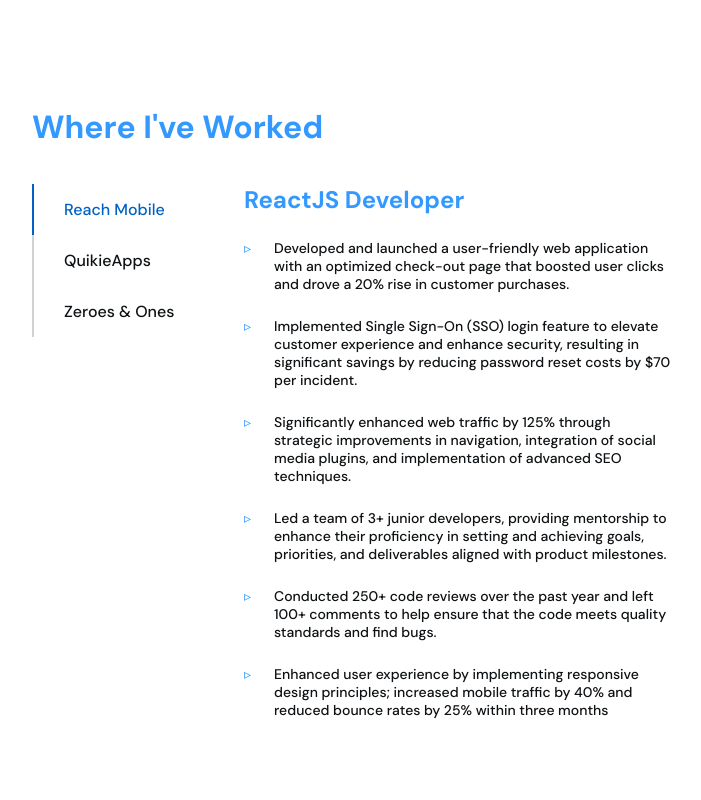
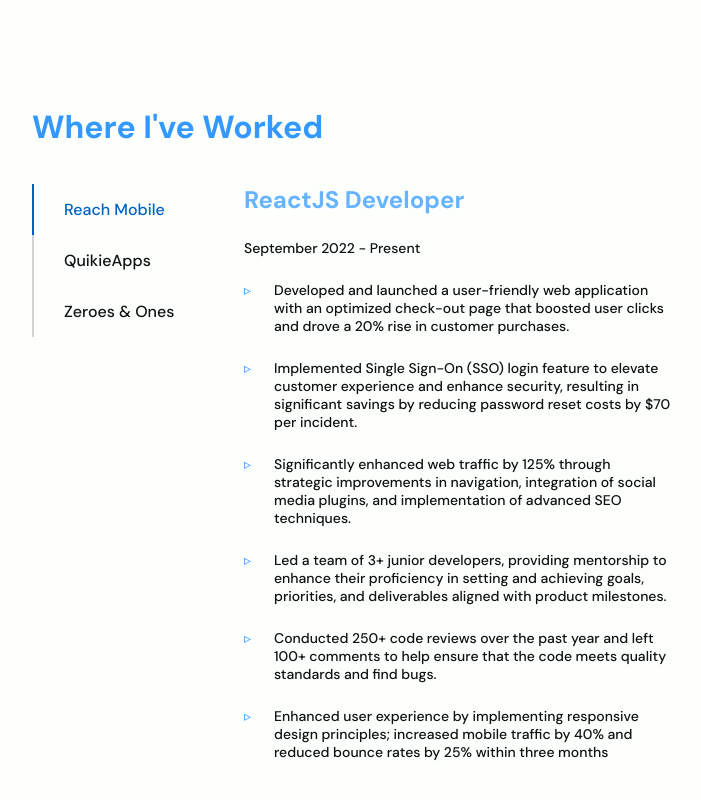
Before and after one commit to mohamedaasif/portfolio, a React (Create React App) app: page / in a window 1280 px wide. Shown: the part 1436-2236 px from the top of the page, without its empty margins (288-989 px from the left). Built offline with nearby package versions, Linux system fonts and the light colour scheme.

Commit message:
add experience duration details

```diff
--- a/src/components/Experience/Experience.tsx
+++ b/src/components/Experience/Experience.tsx
@@ -69,13 +69,23 @@ const Experience = () => {
           <Box>
             <Box
               sx={{
-                color: "var(--primary-main)",
+                color: "var(--primary-light)",
                 fontFamily: "var(--ff-bold)",
                 fontSize: "24px",
                 mb: "24px",
               }}
             >
-              {jobTitle[selectItem]}
+              {jobTitle[selectItem].title}
+            </Box>
+            <Box
+              sx={{
+                color: darkTheme ? "var(--text-grey-500)" : "inherit",
+                fontFamily: "var(--ff-medium)",
+                fontSize: "14px",
+                mb: "24px",
+              }}
+            >
+              {jobTitle[selectItem].duration}
             </Box>
             {/*; */}
             {experienceInDetails?.[selectItem].map(
--- a/src/index.scss
+++ b/src/index.scss
@@ -13,7 +13,7 @@
   --ff-regular: "DMSans-Regular";
   --ff-medium: "DMSans-Medium";
   --ff-bold: "DMSans-Bold";
-  --white: #fff;
+  --white: #fdfffc;
   --black: #000;
 }
 
--- a/src/utils/globalValues.ts
+++ b/src/utils/globalValues.ts
@@ -14,9 +14,18 @@ export const experience: string[] = [
 ];
 
 export const jobTitle: any = {
-  "Reach Mobile": "ReactJS Developer",
-  QuikieApps: "Software Development Engineer",
-  "Zeroes & Ones": "Frontend Developer",
+  "Reach Mobile": {
+    title: "ReactJS Developer",
+    duration: "September 2022 - Present",
+  },
+  QuikieApps: {
+    title: "Software Development Engineer",
+    duration: "February 2020 - August 2022",
+  },
+  "Zeroes & Ones": {
+    title: "Frontend Developer",
+    duration: "September 2019 - January 2020",
+  },
 };
 
 export const experienceInDetails: any = {
```
